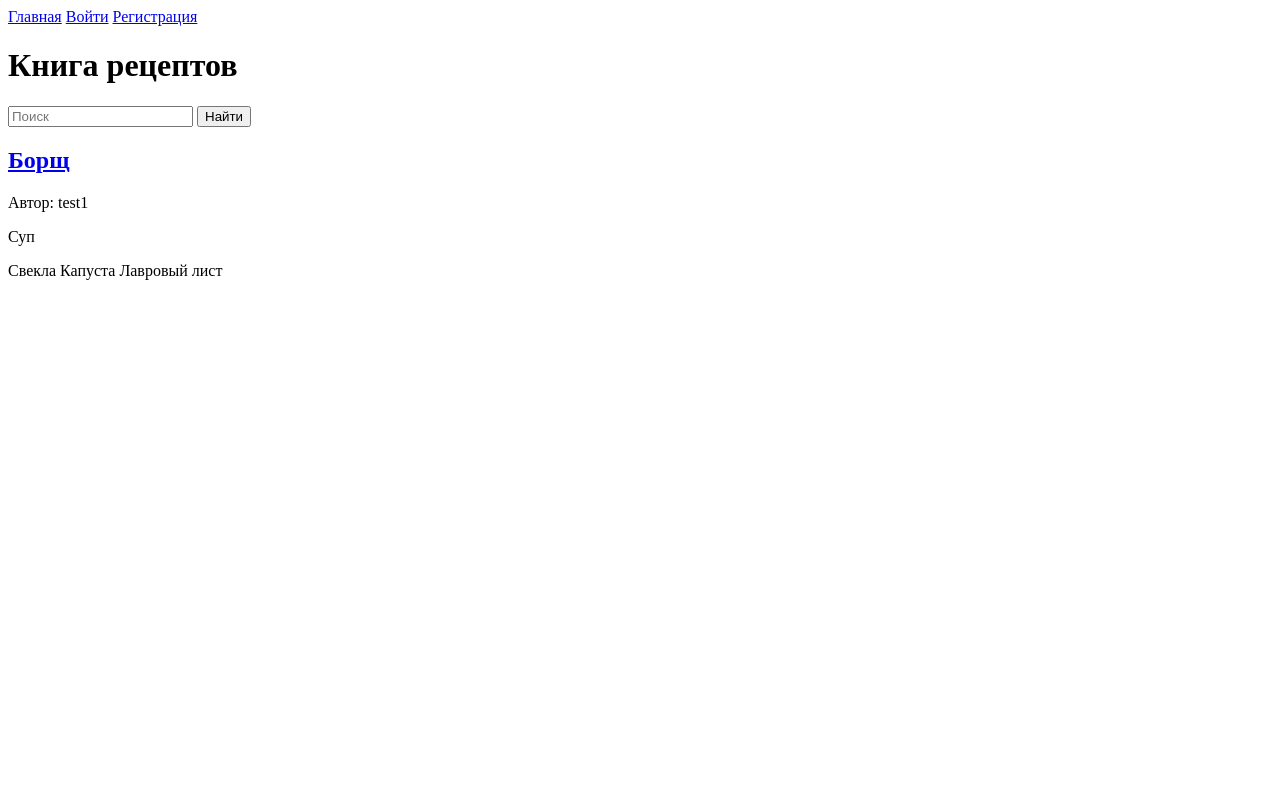
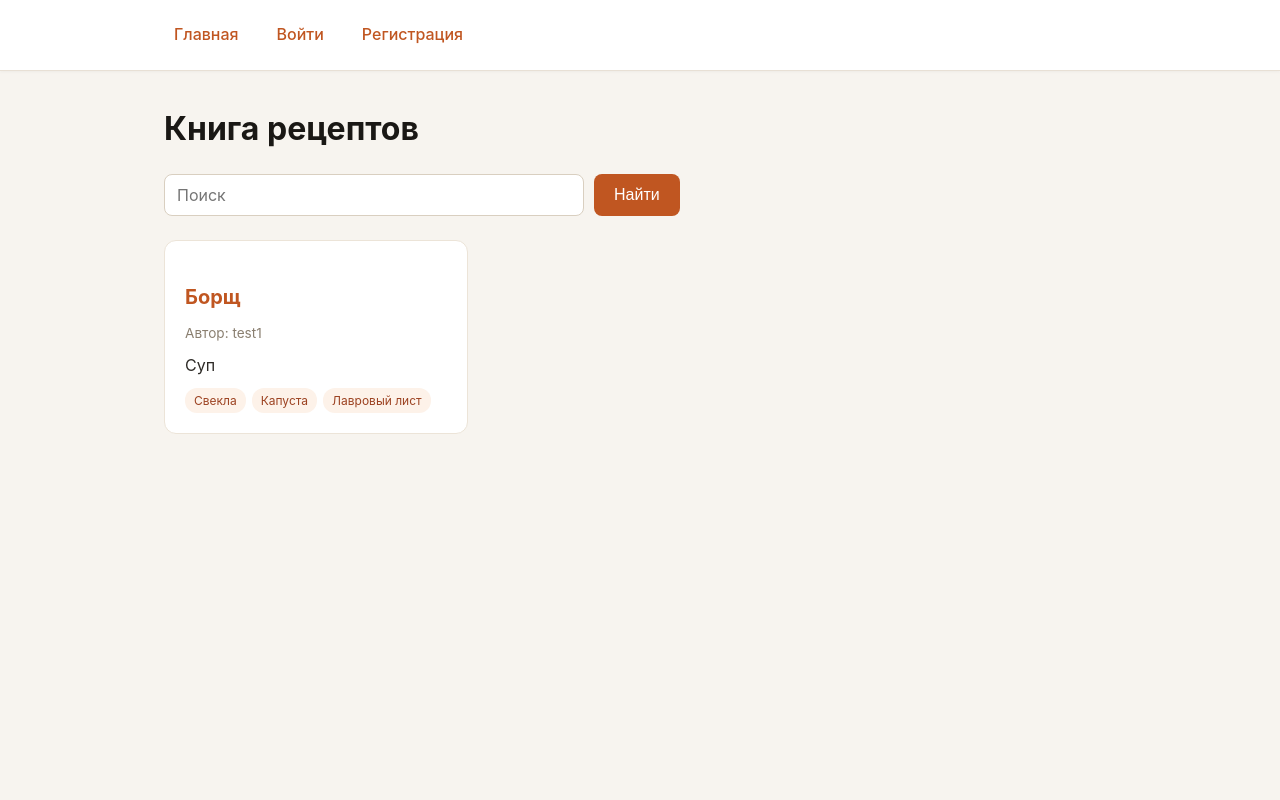
Before and after one commit to Kiyoshi-gg/project, a Flask app: page / in a window 1280 px wide. Run offline with Flask 3, Linux system fonts and the light colour scheme.

Commit message:
Добавлен css

```diff
--- /dev/null
+++ b/static/style.css
@@ -0,0 +1,219 @@
+* {
+    box-sizing: border-box;
+    margin: 0;
+    padding: 0;
+}
+header {
+    background: #fff;
+    border-bottom: 1px solid #e8e0d5;
+    box-shadow: 0 1px 3px rgba(0, 0, 0, 0.04);
+    position: sticky;
+    top: 0;
+    z-index: 10;
+}
+
+nav {
+    max-width: 1000px;
+    margin: 0 auto;
+    padding: 16px 24px;
+    display: flex;
+    flex-wrap: wrap;
+    align-items: center;
+    gap: 18px;
+}
+
+nav a {
+    font-weight: 500;
+    padding: 6px 10px;
+    border-radius: 6px;
+}
+
+nav a:hover {
+    background: #fdf2e9;
+    text-decoration: none;
+}
+
+nav span {
+    margin-left: auto;
+    color: #6b6155;
+    font-size: 0.95rem;
+}
+
+main {
+    max-width: 1000px;
+    margin: 0 auto;
+    padding: 32px 24px 64px;
+}
+
+form {
+    max-width: 560px;
+}
+
+input[type="text"],
+input[type="password"],
+textarea {
+    width: 100%;
+    padding: 10px 12px;
+    border: 1px solid #d9cfc0;
+    border-radius: 8px;
+    font-family: inherit;
+    font-size: 1rem;
+    background: #fff;
+    transition: border-color 0.15s, box-shadow 0.15s;
+}
+
+input:focus,
+textarea:focus {
+    outline: none;
+    border-color: #c05621;
+    box-shadow: 0 0 0 3px rgba(192, 86, 33, 0.15);
+}
+
+textarea {
+    resize: vertical;
+    min-height: 90px;
+}
+
+button {
+    background: #c05621;
+    color: #fff;
+    border: none;
+    padding: 10px 20px;
+    border-radius: 8px;
+    font-size: 1rem;
+    font-weight: 500;
+    cursor: pointer;
+    transition: background 0.15s;
+}
+
+button:hover {
+    background: #9c4221;
+}
+
+form p {
+    margin-bottom: 14px;
+}
+
+.flash {
+    padding: 12px 16px;
+    border-radius: 8px;
+    margin-bottom: 16px;
+    border-left: 4px solid;
+}
+
+.flash-success {
+    background: #e6ffed;
+    border-color: #34a853;
+    color: #1e4620;
+}
+
+.flash-danger {
+    background: #ffecec;
+    border-color: #d93025;
+    color: #7a1f18;
+}
+
+.flash-info {
+    background: #e8f0fe;
+    border-color: #1a73e8;
+    color: #16325c;
+}
+
+.recipe-grid {
+    display: grid;
+    grid-template-columns: repeat(auto-fill, minmax(260px, 1fr));
+    gap: 20px;
+}
+
+.recipe-card {
+    background: #fff;
+    border: 1px solid #ece4d8;
+    border-radius: 12px;
+    padding: 20px;
+    transition: transform 0.15s, box-shadow 0.15s;
+}
+
+.recipe-card:hover {
+    transform: translateY(-2px);
+    box-shadow: 0 6px 18px rgba(0, 0, 0, 0.07);
+}
+
+.recipe-card .author {
+    font-size: 0.85rem;
+    color: #8a7f70;
+    margin-bottom: 8px;
+}
+
+.recipe-card .tags {
+    margin-top: 10px;
+    display: flex;
+    flex-wrap: wrap;
+    gap: 6px;
+}
+
+.tag {
+    background: #fdf2e9;
+    color: #9c4221;
+    font-size: 0.75rem;
+    padding: 3px 9px;
+    border-radius: 12px;
+    white-space: nowrap;
+}
+
+.empty {
+    color: #8a7f70;
+    font-style: italic;
+}
+
+.search-form {
+    display: flex;
+    gap: 10px;
+    margin-bottom: 24px;
+    max-width: 100%;
+}
+
+.search-form input[type="text"] {
+    flex: 1;
+    max-width: 420px;
+}
+
+.search-form .clear-btn {
+    align-self: center;
+    font-size: 0.9rem;
+    color: #6b6155;
+}
+
+.search-info {
+    margin-bottom: 20px;
+    color: #6b6155;
+}
+
+body {
+    font-family: -apple-system, "Segoe UI", Roboto, Arial, sans-serif;
+    background: #f7f4ef;
+    color: #2d2a26;
+    line-height: 1.6;
+    min-height: 100vh;
+}
+
+a {
+    color: #c05621;
+    text-decoration: none;
+    transition: color 0.15s ease;
+}
+
+a:hover {
+    color: #9c4221;
+    text-decoration: underline;
+}
+
+h1 {
+    font-size: 2rem;
+    margin-bottom: 20px;
+    color: #1a1815;
+}
+
+h2 {
+    font-size: 1.25rem;
+    margin: 20px 0 10px;
+}
--- a/templates/base.html
+++ b/templates/base.html
@@ -3,6 +3,7 @@
 <head>
     <meta charset="UTF-8">
     <title>{% block title %}Книга рецептов{% endblock %}</title>
+    <link rel="stylesheet" href="{{ url_for('static', filename='style.css') }}">
 </head>
 <body>
 <header>
```
Also changed, not shown: instance/recipes.db.
